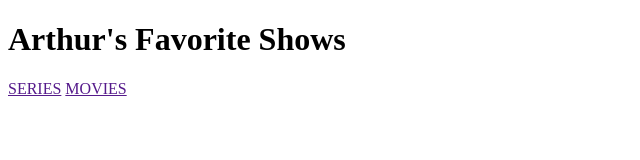
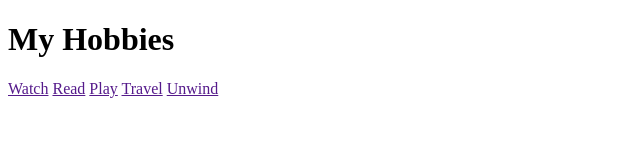
Before and after one commit to pagaduanarthurjr/my-favorite, a plain HTML site: page index.html in a window 1280 px wide. Shown: the whole page, without its empty margins (0-640 px from the left). Drawn offline with Linux system fonts and the light colour scheme.

Commit message:
Up-to-date as of 1/21/25

```diff
--- a/index.html
+++ b/index.html
@@ -3,13 +3,16 @@
 <head>
     <meta charset="UTF-8">
     <meta name="viewport" content="width=device-width, initial-scale=1.0">
-    <title>My Favorite Shows</title>
+    <title>My Favorite Things To Do</title>
 </head>
 <body>
-    <h1>Arthur's Favorite Shows</h1>
+    <h1>My Hobbies </h1>
         <nav>
-            <a href="">SERIES</a>
-            <a href="">MOVIES</a>
+            <a href="">Watch</a>
+            <a href="">Read</a>
+            <a href="">Play</a>
+            <a href="">Travel</a>
+            <a href="">Unwind</a>
         </nav>
 </body>
 </html>
```
Also changed, not shown: read.html (added, +11 -0 lines), watch.html (added, +11 -0 lines), 1 other file.
